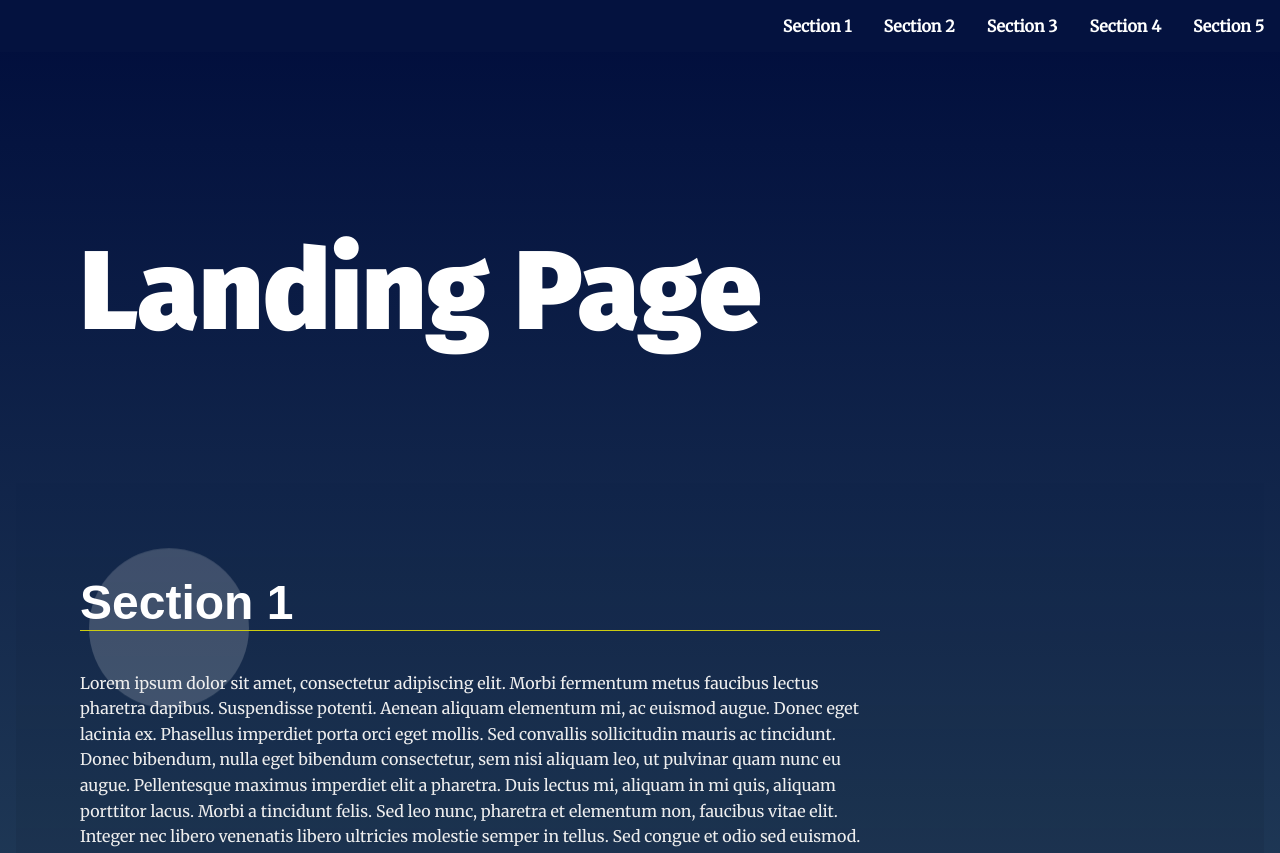
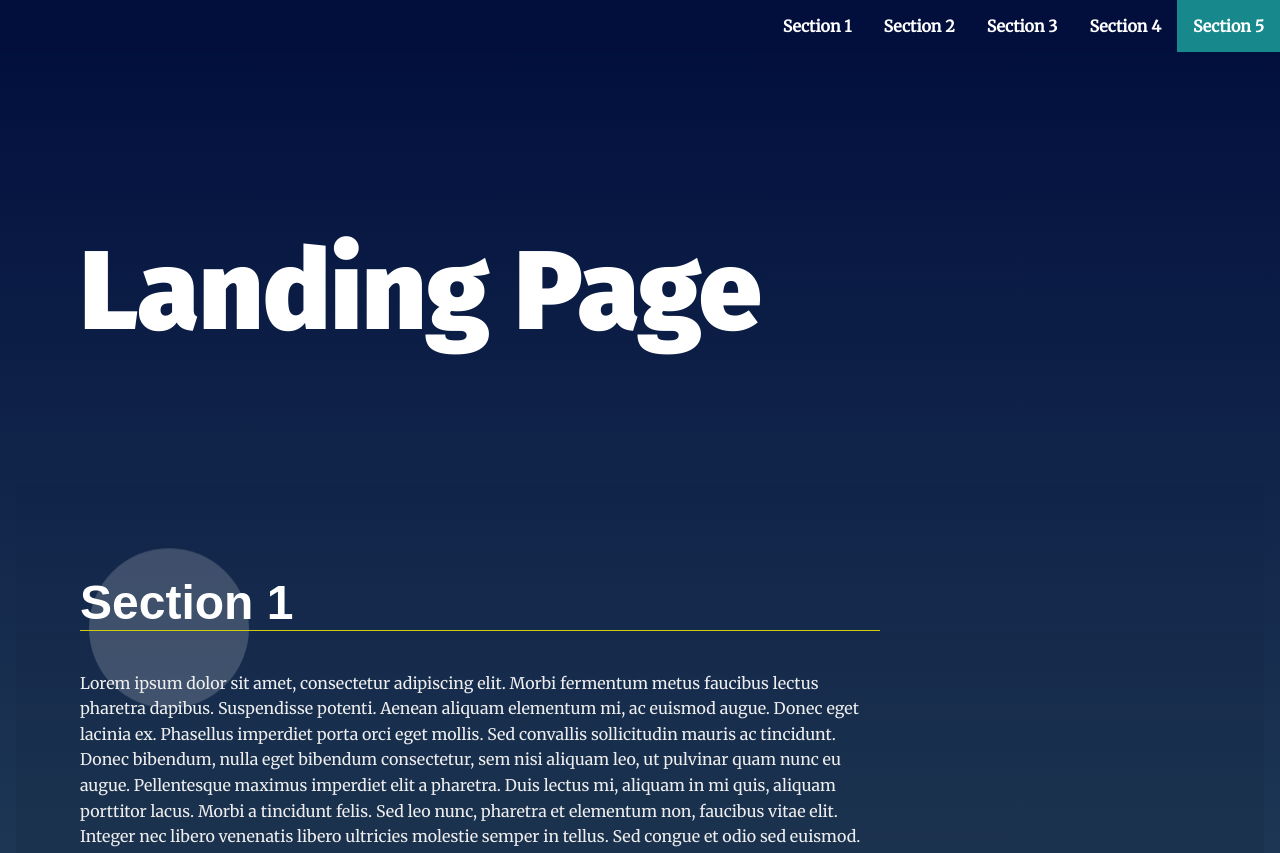
Before and after one commit to RehamMobarak/FWD, a plain HTML site: page index.html in a window 1280 px wide. Shown: the top 853 px of the page. Drawn offline with Linux system fonts and the light colour scheme.

Commit message:
feat:active navigation items when a section is active

```diff
--- a/css/styles.css
+++ b/css/styles.css
@@ -1,18 +1,8 @@
-/*
- *
- * CSS written based on SMACSS architecture.
- * To learn more, visit: http://smacss.com/
- *
- * For simplicity, no reset or normalize is added.
- * To learn more, visit: https://css-tricks.com/reboot-resets-reasoning/
- *
-*/
-
 
 /* ---- Base Rules ---- */
 body {
-    background: rgb(136, 203, 171);
-    background: linear-gradient(0deg, rgba(136, 203, 171, 1) 0%, rgba(0, 13, 60, 1) 100%);
+    background: rgb(136,203,171);
+    background: linear-gradient(0deg, rgba(136,203,171,1) 0%, rgba(0,13,60,1) 100%);
     margin: 0;
     font-family: 'Merriweather', serif;
     color: #fff;
@@ -26,7 +16,7 @@ h1 {
     margin: 2em 1rem;
 }
 
-@media only screen and (min-width: 35em) {
+@media only screen and (min-width: 35em){
     h1 {
         font-size: 7em;
         margin: 2em 4rem 1em;
@@ -79,7 +69,7 @@ section {
     padding: 1em;
     font-weight: bold;
     text-decoration: none;
-    color: rgb(255, 255, 255);
+    color:white;
 }
 
 .navbar__menu .menu__link:hover {
@@ -90,7 +80,7 @@ section {
 
 /* Header Styles */
 .page__header {
-    background: #fff;
+    background: #020f3d;
     position: fixed;
     top: 0;
     width: 100%;
@@ -104,7 +94,7 @@ section {
     color: #fff;
 }
 
-.page__footer p {
+.page__footer p{
     color: #fff;
 }
 
@@ -116,7 +106,7 @@ section {
     text-align: left;
 }
 
-@media only screen and (min-width: 35em) {
+@media only screen and (min-width: 35em){
     .landing__container {
         max-width: 50em;
         padding: 4em;
@@ -146,8 +136,8 @@ section:nth-of-type(odd) .landing__container::before {
 
 section:nth-of-type(even) .landing__container::before {
     content: '';
-    background: rgb(255, 255, 255);
-    background: linear-gradient(0deg, rgba(255, 255, 255, .1) 0%, rgba(255, 255, 255, .2) 100%);
+    background: rgb(255,255,255);
+    background: linear-gradient(0deg, rgba(255,255,255,.1) 0%, rgba(255,255,255,.2) 100%);
     position: absolute;
     top: 3em;
     right: 3em;
@@ -161,8 +151,8 @@ section:nth-of-type(even) .landing__container::before {
 
 section:nth-of-type(3n) .landing__container::after {
     content: '';
-    background: rgb(255, 255, 255);
-    background: linear-gradient(0deg, rgba(255, 255, 255, .1) 0%, rgba(255, 255, 255, .2) 100%);
+    background: rgb(255,255,255);
+    background: linear-gradient(0deg, rgba(255,255,255,.1) 0%, rgba(255,255,255,.2) 100%);
     position: absolute;
     right: 0;
     bottom: 0;
@@ -176,8 +166,8 @@ section:nth-of-type(3n) .landing__container::after {
 
 section:nth-of-type(3n + 1) .landing__container::after {
     content: '';
-    background: rgb(255, 255, 255);
-    background: linear-gradient(0deg, rgba(255, 255, 255, .1) 0%, rgba(255, 255, 255, .2) 100%);
+    background: rgb(255,255,255);
+    background: linear-gradient(0deg, rgba(255,255,255,.1) 0%, rgba(255,255,255,.2) 100%);
     position: absolute;
     right: 20vw;
     bottom: -5em;
@@ -210,15 +200,17 @@ section.your-active-class .landing__container::after {
 
 /* Section Active Styles Keyframe Animations */
 @keyframes rotate {
-    from {
-        transform: rotate(0deg) translate(-1em) rotate(0deg);
-    }
-
-    to {
-        transform: rotate(360deg) translate(-1em) rotate(-360deg);
-    }
+	from {
+		transform: rotate(0deg)
+		           translate(-1em)
+		           rotate(0deg);
+	}
+	to {
+		transform: rotate(360deg)
+		           translate(-1em)
+		           rotate(-360deg);
+	}
 }
-
 /* Custom */
 
 html {
@@ -234,7 +226,7 @@ html {
     font-size: 18px;
     border: none;
     outline: none;
-    background-color: rgb(0, 247, 255);
+    background-color: rgb(23, 136, 139);
     color: white;
     cursor: pointer;
     padding: 15px;
@@ -244,3 +236,12 @@ html {
 #topBtn:hover {
     background-color: #555;
 }
+
+.active_link {
+    background-color: rgb(23, 136, 139);
+}
+
+.navbar__menu .menu__link:active {
+    color:  rgb(23, 136, 139);
+
+}
--- a/js/app.js
+++ b/js/app.js
@@ -21,7 +21,7 @@
 const sections = document.querySelectorAll("section");
 const navbar = document.getElementById("navbar__list");
 const navFragment = document.createDocumentFragment();
-const links = document.querySelectorAll(".navLink");
+const links = document.querySelectorAll(".menu__link");
 const topBtn = document.getElementById("topBtn");
 
 /**
@@ -63,6 +63,7 @@ window.addEventListener("scroll", function () {
         (window.innerHeight || document.documentElement.clientHeight);
     if (isVisible) {
       section.classList.add("your-active-class");
+      active_link(section);
     }
   });
 });
@@ -82,7 +83,9 @@ links.forEach(function (link) {
  */
 
 // Back to top
-window.onscroll = function() {showTopBtn()};
+window.onscroll = function () {
+  showTopBtn();
+};
 
 function showTopBtn() {
   if (document.body.scrollTop > 20 || document.documentElement.scrollTop > 20) {
@@ -98,7 +101,15 @@ function backTopBtn() {
   document.documentElement.scrollTop = 0;
 }
 
-// Set menu sections as your-active-class
-window.addEventListener("scroll",()=>{
-  navbar.style.backgroundColor = "#04123f";
-})
+//Set menu items as active
+
+const allLinks = document.querySelectorAll("a");
+function active_link(section) {
+  let activeSectionName = section.getAttribute("data-nav");
+  allLinks.forEach(function (link) {
+    link.classList.remove("active_link");
+    if (link.innerText == activeSectionName) {
+      link.classList.add("active_link");
+    }
+  });
+}
```
